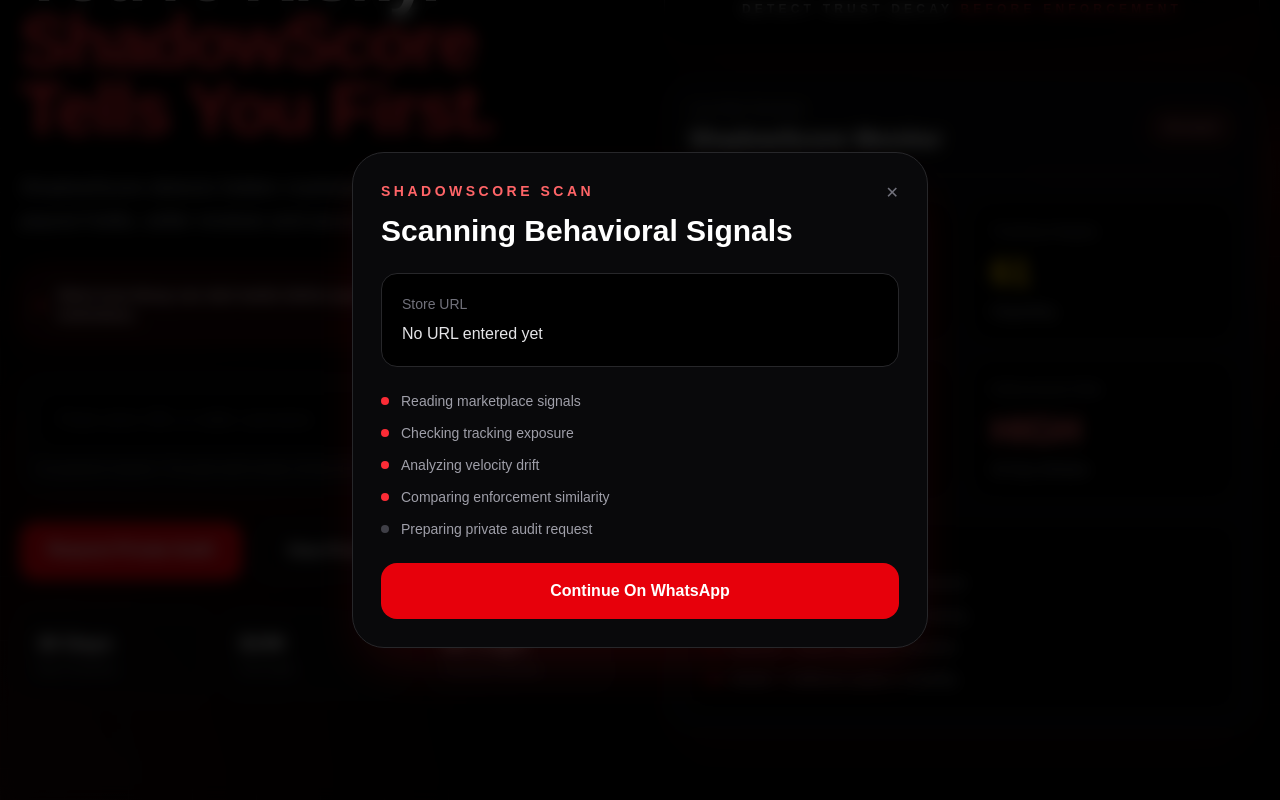
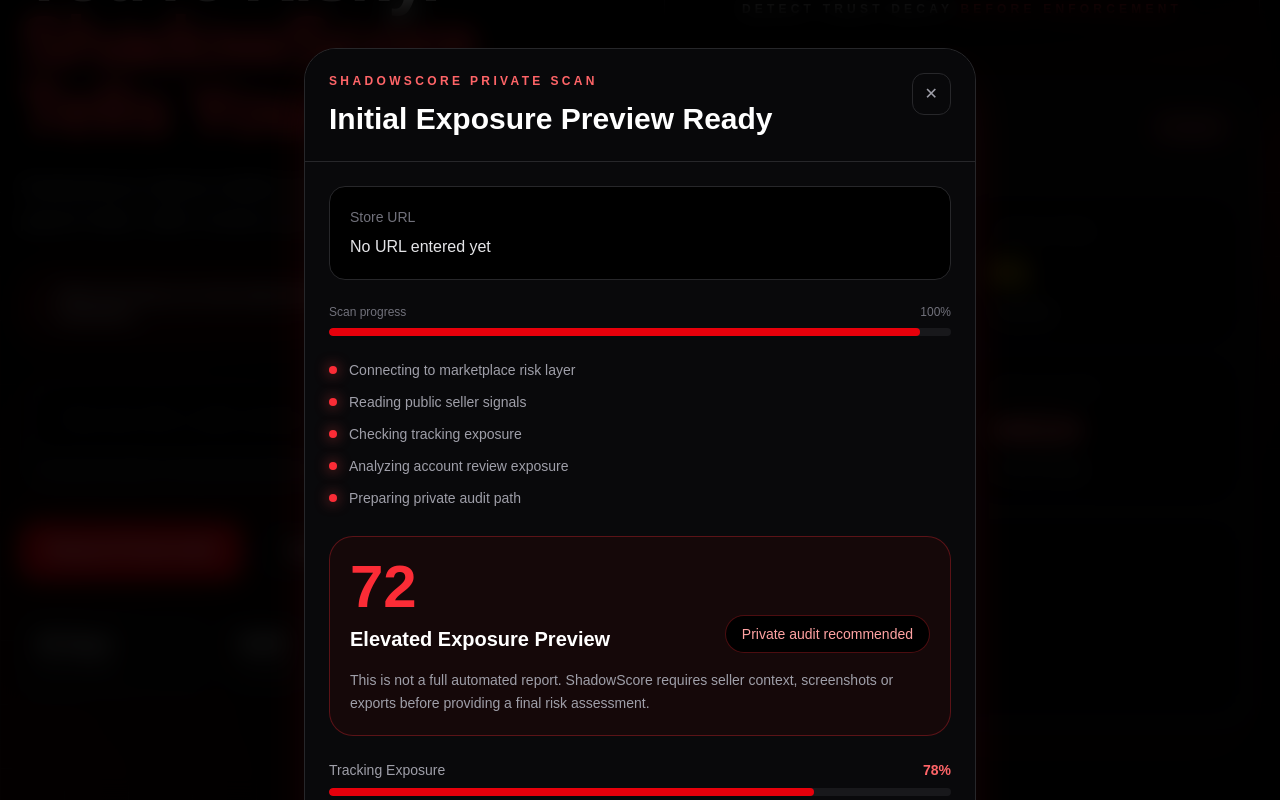
Before and after one commit to best-deal1/shadowscore-platform, a Next.js app: page / in a window 1280 px wide. Both pictures are taken after a click on the button "Scan My Store". Shown: the part 447-1247 px from the top of the page. Built offline with nearby package versions, Linux system fonts and the light colour scheme.

Commit message:
Improve ShadowScore scan modal flow

```diff
--- a/app/page.tsx
+++ b/app/page.tsx
@@ -532,64 +532,140 @@ function MarketplaceLogos() {
 
 function ScanModal({ storeUrl, onClose, href }: { storeUrl: string; onClose: () => void; href: string }) {
   const [step, setStep] = useState(0);
+  const [finished, setFinished] = useState(false);
 
   const scanSteps = useMemo(
-    () => ["Reading marketplace signals", "Checking tracking exposure", "Analyzing velocity drift", "Comparing enforcement similarity", "Preparing private audit request"],
+    () => [
+      "Connecting to marketplace risk layer",
+      "Reading public seller signals",
+      "Checking tracking exposure",
+      "Analyzing account review exposure",
+      "Preparing private audit path",
+    ],
     []
   );
 
   useEffect(() => {
-    if (step >= scanSteps.length) return;
-    const timer = setTimeout(() => setStep((current) => current + 1), 650);
+    if (step >= scanSteps.length) {
+      setFinished(true);
+      return;
+    }
+
+    const timer = setTimeout(() => {
+      setStep((current) => current + 1);
+    }, 520);
+
     return () => clearTimeout(timer);
   }, [step, scanSteps.length]);
 
+  const progress = Math.min(100, Math.round((step / scanSteps.length) * 100));
+
   return (
-    <div className="fixed inset-0 z-50 flex items-center justify-center bg-black/80 p-5 backdrop-blur-sm">
-      <div className="w-full max-w-xl rounded-[32px] border border-zinc-800 bg-zinc-950 p-7 shadow-2xl shadow-red-950/40">
-        <div className="flex items-start justify-between">
+    <div className="fixed inset-0 z-50 overflow-y-auto bg-black/85 p-4 backdrop-blur-md">
+      <div className="mx-auto my-8 w-full max-w-2xl rounded-[32px] border border-zinc-800 bg-zinc-950 shadow-2xl shadow-red-950/50">
+        <div className="sticky top-0 z-10 flex items-start justify-between rounded-t-[32px] border-b border-zinc-800 bg-zinc-950/95 p-6 backdrop-blur-xl">
           <div>
-            <div className="text-sm font-black uppercase tracking-[0.25em] text-red-400">ShadowScore Scan</div>
-            <h3 className="mt-3 text-3xl font-black">{step >= scanSteps.length ? "Elevated Exposure Detected" : "Scanning Behavioral Signals"}</h3>
+            <div className="text-xs font-black uppercase tracking-[0.28em] text-red-400">
+              ShadowScore Private Scan
             </div>
-          <button type="button" onClick={onClose} className="text-zinc-500 hover:text-white">✕</button>
+            <h3 className="mt-3 text-3xl font-black">
+              {finished ? "Initial Exposure Preview Ready" : "Scanning Marketplace Signals"}
+            </h3>
           </div>
 
-        <div className="mt-6 rounded-2xl border border-zinc-800 bg-black p-5">
+          <button
+            type="button"
+            onClick={onClose}
+            className="rounded-xl border border-zinc-800 px-3 py-2 text-zinc-400 transition hover:border-red-500/40 hover:text-white"
+          >
+            ✕
+          </button>
+        </div>
+
+        <div className="p-6">
+          <div className="rounded-2xl border border-zinc-800 bg-black p-5">
             <div className="text-sm text-zinc-500">Store URL</div>
-          <div className="mt-2 break-all text-zinc-200">{storeUrl || "No URL entered yet"}</div>
+            <div className="mt-2 break-all text-zinc-200">
+              {storeUrl || "No URL entered yet"}
+            </div>
+          </div>
+
+          <div className="mt-6">
+            <div className="mb-2 flex items-center justify-between text-xs text-zinc-500">
+              <span>Scan progress</span>
+              <span>{progress}%</span>
+            </div>
+            <div className="h-2 overflow-hidden rounded-full bg-zinc-900">
+              <div
+                className="h-full rounded-full bg-red-600 transition-all duration-500"
+                style={{ width: `${progress}%` }}
+              />
+            </div>
           </div>
 
           <div className="mt-6 space-y-3">
             {scanSteps.map((scanStep, index) => (
               <div key={scanStep} className="flex items-center gap-3 text-sm text-zinc-400">
-              <span className={`h-2 w-2 rounded-full ${index < step ? "bg-red-500" : "bg-zinc-700"}`} />
+                <span
+                  className={`h-2 w-2 rounded-full ${
+                    index < step ? "bg-red-500 shadow-[0_0_14px_rgba(239,68,68,0.8)]" : "bg-zinc-700"
+                  }`}
+                />
                 {scanStep}
               </div>
             ))}
           </div>
 
-        {step >= scanSteps.length && (
-          <>
-            <div className="mt-6 rounded-3xl border border-red-500/30 bg-red-950/20 p-5">
+          {finished && (
+            <div className="mt-7 rounded-3xl border border-red-500/30 bg-red-950/20 p-5">
+              <div className="flex items-end justify-between gap-4">
+                <div>
                   <div className="text-6xl font-black text-red-500">72</div>
-              <div className="mt-2 text-xl font-black">Elevated Risk Similarity</div>
-              <p className="mt-3 text-sm leading-relaxed text-zinc-400">
-                This public scan is limited. A full private audit requires store context, screenshots and exports.
+                  <div className="mt-2 text-xl font-black">Elevated Exposure Preview</div>
+                </div>
+                <div className="rounded-full border border-red-500/30 bg-black px-4 py-2 text-sm text-red-300">
+                  Private audit recommended
+                </div>
+              </div>
+
+              <p className="mt-4 text-sm leading-relaxed text-zinc-400">
+                This is not a full automated report. ShadowScore requires seller context,
+                screenshots or exports before providing a final risk assessment.
               </p>
             </div>
+          )}
 
+          {finished && (
             <div className="mt-6 space-y-3">
               <Progress label="Tracking Exposure" value="78%" />
               <Progress label="Marketplace Trust Drift" value="64%" />
               <Progress label="Review Exposure" value="71%" />
             </div>
-          </>
           )}
 
-        <a href={href} target="_blank" rel="noreferrer" className="mt-6 block rounded-2xl bg-red-600 px-7 py-4 text-center font-black hover:bg-red-500">
+          <div className="mt-7 grid gap-3 sm:grid-cols-2">
+            <a
+              href={href}
+              target="_blank"
+              rel="noreferrer"
+              className="rounded-2xl bg-red-600 px-7 py-4 text-center font-black hover:bg-red-500"
+            >
               Continue On WhatsApp
             </a>
+
+            <button
+              type="button"
+              onClick={onClose}
+              className="rounded-2xl border border-zinc-800 px-7 py-4 text-center font-black text-zinc-300 transition hover:border-red-500/40 hover:text-white"
+            >
+              Back To Site
+            </button>
+          </div>
+
+          <div className="mt-4 text-center text-xs text-zinc-600">
+            No password required. First paid audit includes 30-Day Risk Protection.
+          </div>
+        </div>
       </div>
     </div>
   );
```
Lines whose indentation alone changed are shown as unchanged.
